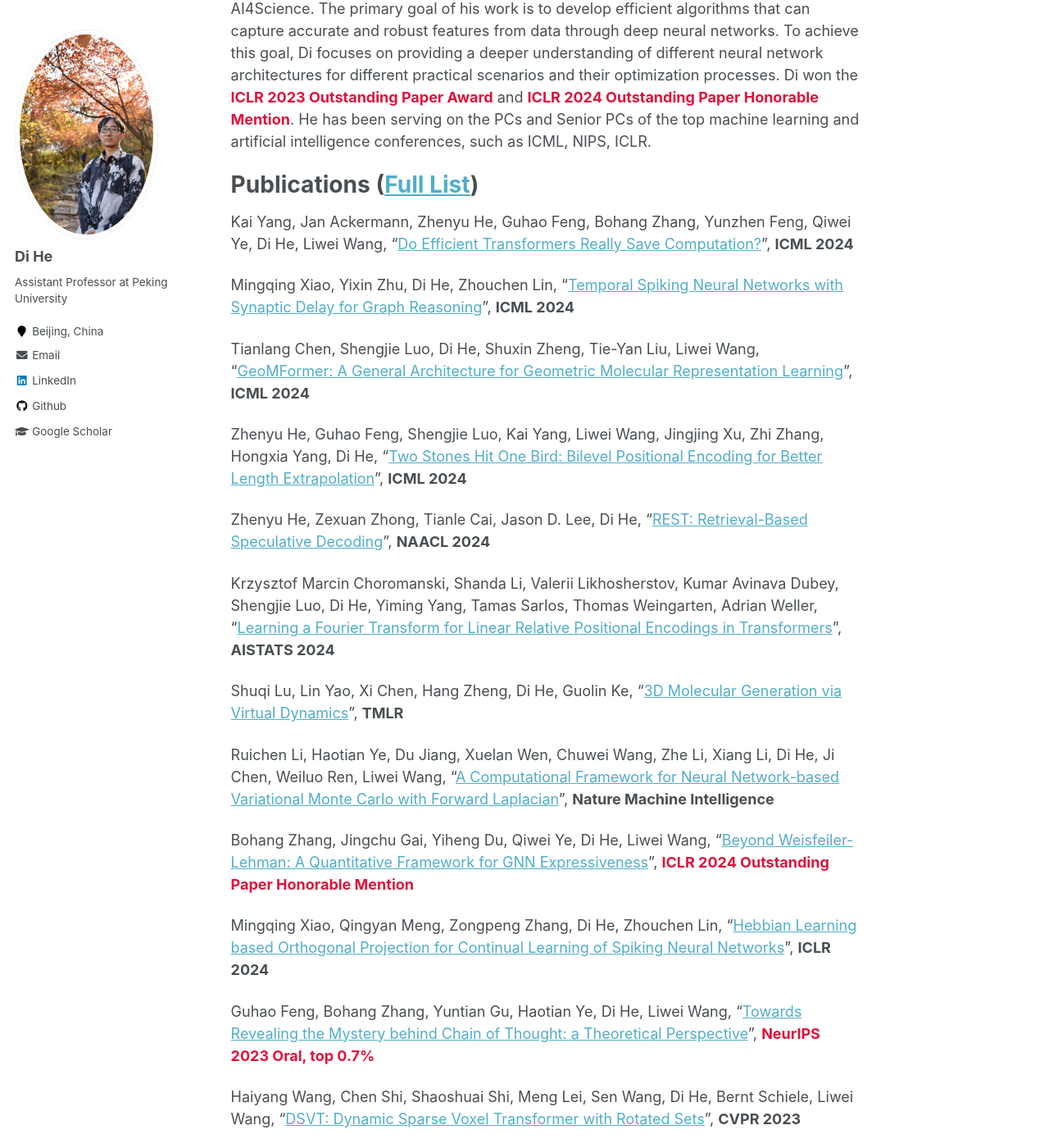
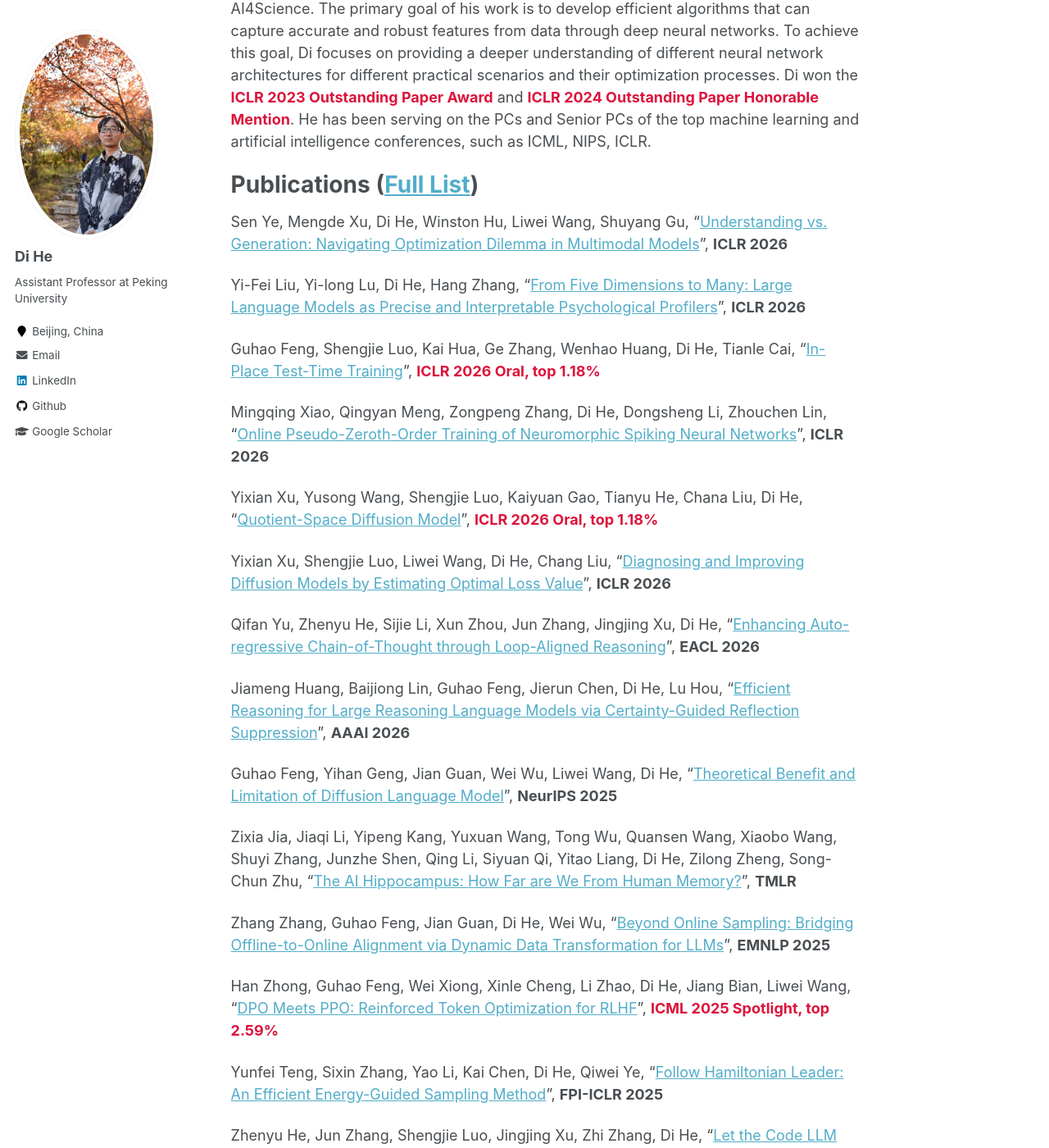
Before and after one commit to DiHe-PKU/DiHe-PKU.github.io, a Jekyll site: the page built from _pages/about.md, in a window 1280 px wide and 1400 px high, scrolled down 295 px. Shown: the whole window at 82% size. Built offline with Jekyll 4.4.1, drawn with Linux system fonts in a browser that asks for light colours; formulas are drawn with MathJax 3; some of the changed text lies outside the part shown.

Commit message:
20260211 update

```diff
--- a/_pages/about.md
+++ b/_pages/about.md
@@ -15,6 +15,36 @@ Di’s main research focuses on generative models (e.g., large language models)
 
 Publications ([Full List](https://scholar.google.com/citations?hl=zh-CN&user=orVoz4IAAAAJ&view_op=list_works&sortby=pubdate))
 =====
+
+Sen Ye, Mengde Xu, Di He, Winston Hu, Liwei Wang, Shuyang Gu, "[Understanding vs. Generation: Navigating Optimization Dilemma in Multimodal Models](https://openreview.net/forum?id=1smez00sCm)", **ICLR 2026**
+
+Yi-Fei Liu, Yi-long Lu, Di He, Hang Zhang, "[From Five Dimensions to Many: Large Language Models as Precise and Interpretable Psychological Profilers](https://arxiv.org/abs/2511.03235)", **ICLR 2026**
+
+Guhao Feng, Shengjie Luo, Kai Hua, Ge Zhang, Wenhao Huang, Di He, Tianle Cai, "[In-Place Test-Time Training](https://openreview.net/forum?id=dTWfCLSoyl)", **<font color="#DC143C"> ICLR 2026 Oral, top 1.18%</font>**
+
+Mingqing Xiao, Qingyan Meng, Zongpeng Zhang, Di He, Dongsheng Li, Zhouchen Lin, "[Online Pseudo-Zeroth-Order Training of Neuromorphic Spiking Neural Networks](https://arxiv.org/abs/2407.12516)", **ICLR 2026**
+
+Yixian Xu, Yusong Wang, Shengjie Luo, Kaiyuan Gao, Tianyu He, Chana Liu, Di He, "[Quotient-Space Diffusion Model](https://openreview.net/forum?id=3JPAkwSVc4)", **<font color="#DC143C"> ICLR 2026 Oral, top 1.18%</font>**
+
+Yixian Xu, Shengjie Luo, Liwei Wang, Di He, Chang Liu, "[Diagnosing and Improving Diffusion Models by Estimating Optimal Loss Value](https://arxiv.org/abs/2506.13763)", **ICLR 2026**
+
+Qifan Yu, Zhenyu He, Sijie Li, Xun Zhou, Jun Zhang, Jingjing Xu, Di He, "[Enhancing Auto-regressive Chain-of-Thought through Loop-Aligned Reasoning](https://arxiv.org/abs/2502.08482)", **EACL 2026**
+
+Jiameng Huang, Baijiong Lin, Guhao Feng, Jierun Chen, Di He, Lu Hou, "[Efficient Reasoning for Large Reasoning Language Models via Certainty-Guided Reflection Suppression](https://arxiv.org/abs/2508.05337)", **AAAI 2026**
+
+Guhao Feng, Yihan Geng, Jian Guan, Wei Wu, Liwei Wang, Di He, "[Theoretical Benefit and Limitation of Diffusion Language Model](https://arxiv.org/abs/2502.09622)", **NeurIPS 2025**
+
+Zixia Jia, Jiaqi Li, Yipeng Kang, Yuxuan Wang, Tong Wu, Quansen Wang, Xiaobo Wang, Shuyi Zhang, Junzhe Shen, Qing Li, Siyuan Qi, Yitao Liang, Di He, Zilong Zheng, Song-Chun Zhu, "[The AI Hippocampus: How Far are We From Human Memory?](https://arxiv.org/abs/2601.09113)", **TMLR**
+
+Zhang Zhang, Guhao Feng, Jian Guan, Di He, Wei Wu, "[Beyond Online Sampling: Bridging Offline-to-Online Alignment via Dynamic Data Transformation for LLMs](https://aclanthology.org/2025.emnlp-main.1378/)", **EMNLP 2025**
+
+Han Zhong, Guhao Feng, Wei Xiong, Xinle Cheng, Li Zhao, Di He, Jiang Bian, Liwei Wang, "[DPO Meets PPO: Reinforced Token Optimization for RLHF](https://arxiv.org/abs/2404.18922)", **<font color="#DC143C"> ICML 2025 Spotlight, top 2.59%</font>**
+
+Yunfei Teng, Sixin Zhang, Yao Li, Kai Chen, Di He, Qiwei Ye, "[Follow Hamiltonian Leader: An Efficient Energy-Guided Sampling Method](https://openreview.net/forum?id=EM75aI3mAs)", **FPI-ICLR 2025**
+
+Zhenyu He, Jun Zhang, Shengjie Luo, Jingjing Xu, Zhi Zhang, Di He, "[Let the Code LLM Edit Itself When You Edit the Code](https://arxiv.org/abs/2407.03157)", **ICLR 2025**
+
+Shengjie Luo, Yixian Xu, Di He, Shuxin Zheng, Tie-Yan Liu, Liwei Wang, "[Bridging Geometric States via Geometric Diffusion Bridge](https://arxiv.org/abs/2410.24220)", **NeurIPS 2024**
 
 Kai Yang, Jan Ackermann, Zhenyu He, Guhao Feng, Bohang Zhang, Yunzhen Feng, Qiwei Ye, Di He, Liwei Wang, "[Do Efficient Transformers Really Save Computation?](https://arxiv.org/abs/2402.13934)", **ICML 2024**
 
```
